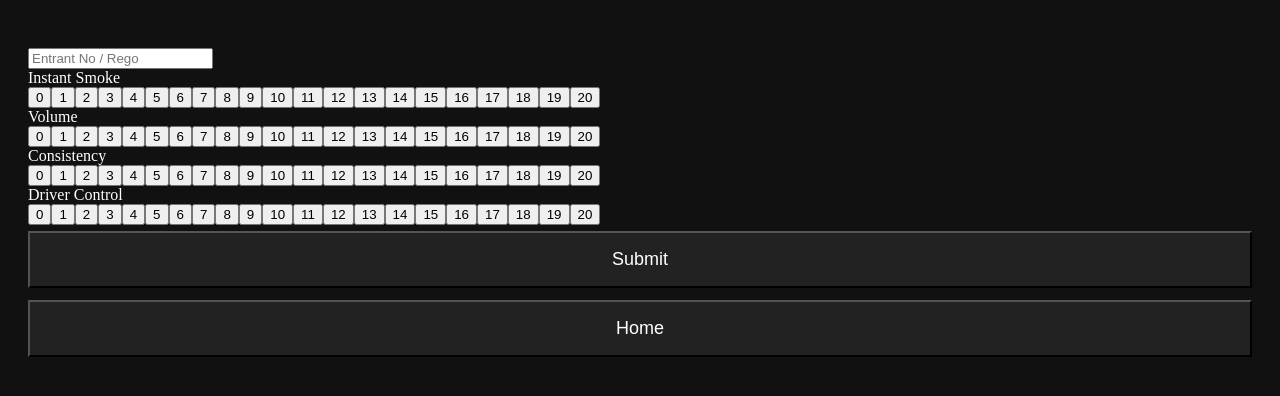
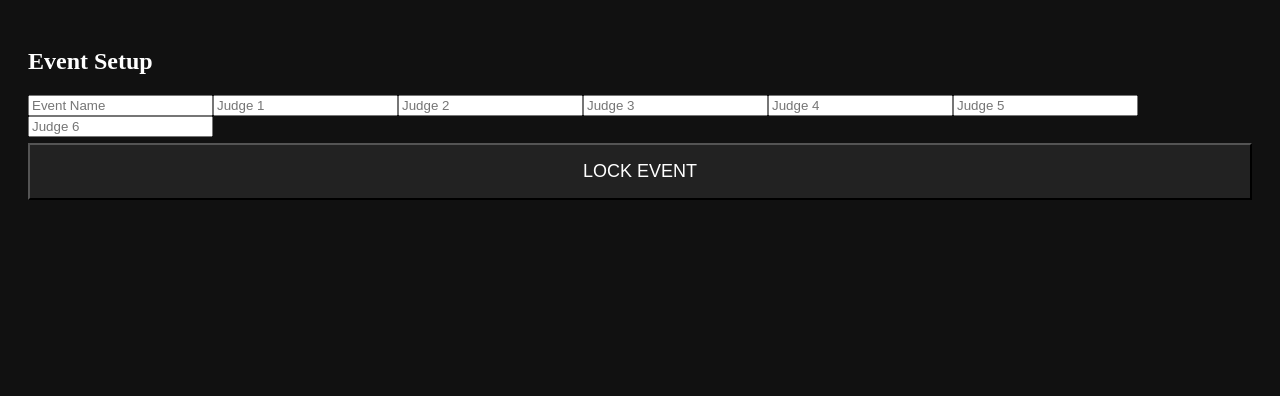
Before and after one commit to Les134/Autofest-2026-Final-App, a React (Create React App) app: page / in a window 1280 px wide. Both pictures are taken after a click on the button "Event Setup". Shown: the top 396 px of the page. Built offline with nearby package versions, Linux system fonts and the light colour scheme.

Commit message:
Update App.js

```diff
--- a/src/App.js
+++ b/src/App.js
@@ -6,9 +6,7 @@ import {
   addDoc,
   getDocs,
   query,
-  where,
-  setDoc,
-  doc
+  where
 } from "firebase/firestore";
 
 const firebaseConfig = {
@@ -20,13 +18,7 @@ const firebaseConfig = {
 const app = initializeApp(firebaseConfig);
 const db = getFirestore(app);
 
-const categories = [
-  "Instant Smoke",
-  "Volume",
-  "Consistency",
-  "Driver Control"
-];
-
+const categories = ["Instant Smoke","Volume","Consistency","Driver Control"];
 const classes = ["V8 Pro","V8 N/A","6 Cyl Pro","6 Cyl N/A","4 Cyl / Rotary"];
 const deductionsList = ["Reversing","Stopping","Barrier","Fire"];
 
@@ -48,9 +40,6 @@ export default function App(){
   const [deductions,setDeductions] = useState({});
   const [data,setData] = useState([]);
   const [locked,setLocked] = useState(false);
-
-  const [adminPass,setAdminPass] = useState("");
-  const [adminLogged,setAdminLogged] = useState(false);
 
   // LOAD DATA
   useEffect(()=>{
@@ -138,7 +127,7 @@ export default function App(){
     setTyres("");
   }
 
-  // COMBINE
+  // COMBINE SCORES
   function combineScores(){
     let combined = {};
 
@@ -158,35 +147,12 @@ export default function App(){
   }
 
   const overall = combineScores();
+  const female = overall.filter(e=>e.gender==="Female");
 
-  // PRINT
-  function printPage(){
-    window.print();
-  }
-
-  // ARCHIVE EVENT
-  async function archiveEvent(){
-    if(!eventName) return;
-
-    const archiveRef = doc(db,"archives",eventName);
-    await setDoc(archiveRef,{
-      event:eventName,
-      results:overall,
-      archivedAt:new Date()
-    });
-
-    alert("Event archived safely");
-  }
-
-  // ADMIN LOGIN
-  function adminLogin(){
-    if(adminPass === "admin123"){ // simple local check
-      setAdminLogged(true);
-      setScreen("admin");
-    } else {
-      alert("Wrong password");
-    }
-  }
+  const classBoards = {};
+  classes.forEach(c=>{
+    classBoards[c] = overall.filter(e=>e.class===c);
+  });
 
   const menuBtn = {
     width:"100%",
@@ -205,54 +171,105 @@ export default function App(){
 
         <button style={menuBtn} onClick={()=>setScreen("eventSetup")}>Event Setup</button>
         <button style={menuBtn} onClick={()=>setScreen("judgeLogin")}>Judge Login</button>
-        <button style={menuBtn} onClick={()=>setScreen("score")}>Scoresheet</button>
+        <button style={menuBtn} onClick={()=>setScreen("score")}>Return to Scoresheet</button>
         <button style={menuBtn} onClick={()=>setScreen("leaderboard")}>Leaderboards</button>
-        <button style={menuBtn} onClick={()=>setScreen("adminLogin")}>Admin</button>
       </div>
     );
   }
 
-  // ADMIN LOGIN PAGE
-  if(screen==="adminLogin"){
+  // EVENT SETUP
+  if(screen==="eventSetup"){
     return (
       <div style={{padding:20}}>
-        <h2>Admin Login</h2>
+        <h2>Event Setup</h2>
+
         <input
-          type="password"
-          placeholder="Password"
-          value={adminPass}
-          onChange={e=>setAdminPass(e.target.value)}
+          placeholder="Event Name"
+          value={eventName}
+          onChange={e=>setEventName(e.target.value)}
         />
-        <button style={menuBtn} onClick={adminLogin}>Login</button>
+
+        {judgeNames.map((n,i)=>(
+          <input
+            key={i}
+            placeholder={`Judge ${i+1}`}
+            value={n}
+            onChange={e=>{
+              let copy=[...judgeNames];
+              copy[i]=e.target.value;
+              setJudgeNames(copy);
+            }}
+          />
+        ))}
+
+        <button style={menuBtn} onClick={()=>{
+          setEventLocked(true);
+          setScreen("home");
+        }}>
+          LOCK EVENT
+        </button>
       </div>
     );
   }
 
-  // ADMIN PANEL
-  if(screen==="admin" && adminLogged){
+  // JUDGE LOGIN
+  if(screen==="judgeLogin"){
+    if(!eventLocked){
+      return <div style={{padding:20}}>Event not locked</div>;
+    }
+
     return (
       <div style={{padding:20}}>
-        <h2>Admin Panel</h2>
+        <h2>Select Judge</h2>
 
-        <button style={menuBtn} onClick={archiveEvent}>Archive Event</button>
-        <button style={menuBtn} onClick={printPage}>Print Leaderboards</button>
+        {judgeNames.map((name,i)=>(
+          name && (
+            <button
+              key={i}
+              style={menuBtn}
+              onClick={()=>{setJudge(name);}}
+            >
+              {name}
+            </button>
+          )
+        ))}
 
-        <button style={menuBtn} onClick={()=>setScreen("home")}>Home</button>
+        {judge && (
+          <button style={menuBtn} onClick={()=>setScreen("score")}>
+            Continue to Scoresheet
+          </button>
+        )}
       </div>
     );
   }
 
-  // LEADERBOARD
+  // LEADERBOARD (FULL RESTORED)
   if(screen==="leaderboard"){
     return (
       <div style={{padding:20}}>
+
         <h2>🏆 Overall</h2>
         {overall.map((e,i)=>(
           <div key={i}>#{i+1} {e.car} - {e.total}</div>
         ))}
 
-        <button style={menuBtn} onClick={printPage}>Print</button>
+        <h2>👩 Female</h2>
+        {female.map((e,i)=>(
+          <div key={i}>#{i+1} {e.car} - {e.total}</div>
+        ))}
+
+        {classes.map(c=>(
+          <div key={c}>
+            <h2>{c}</h2>
+            {classBoards[c].map((e,i)=>(
+              <div key={i}>#{i+1} {e.car} - {e.total}</div>
+            ))}
+          </div>
+        ))}
+
+        <button style={menuBtn} onClick={()=>window.print()}>Print</button>
         <button style={menuBtn} onClick={()=>setScreen("home")}>Home</button>
+
       </div>
     );
   }
@@ -260,6 +277,7 @@ export default function App(){
   // SCORE PAGE
   return (
     <div style={{padding:20}}>
+
       <h2>{eventName}</h2>
       <h3>{judge}</h3>
 
@@ -288,6 +306,7 @@ export default function App(){
 
       <button style={menuBtn} onClick={submit}>Submit</button>
       <button style={menuBtn} onClick={()=>setScreen("home")}>Home</button>
+
     </div>
   );
 }
```
